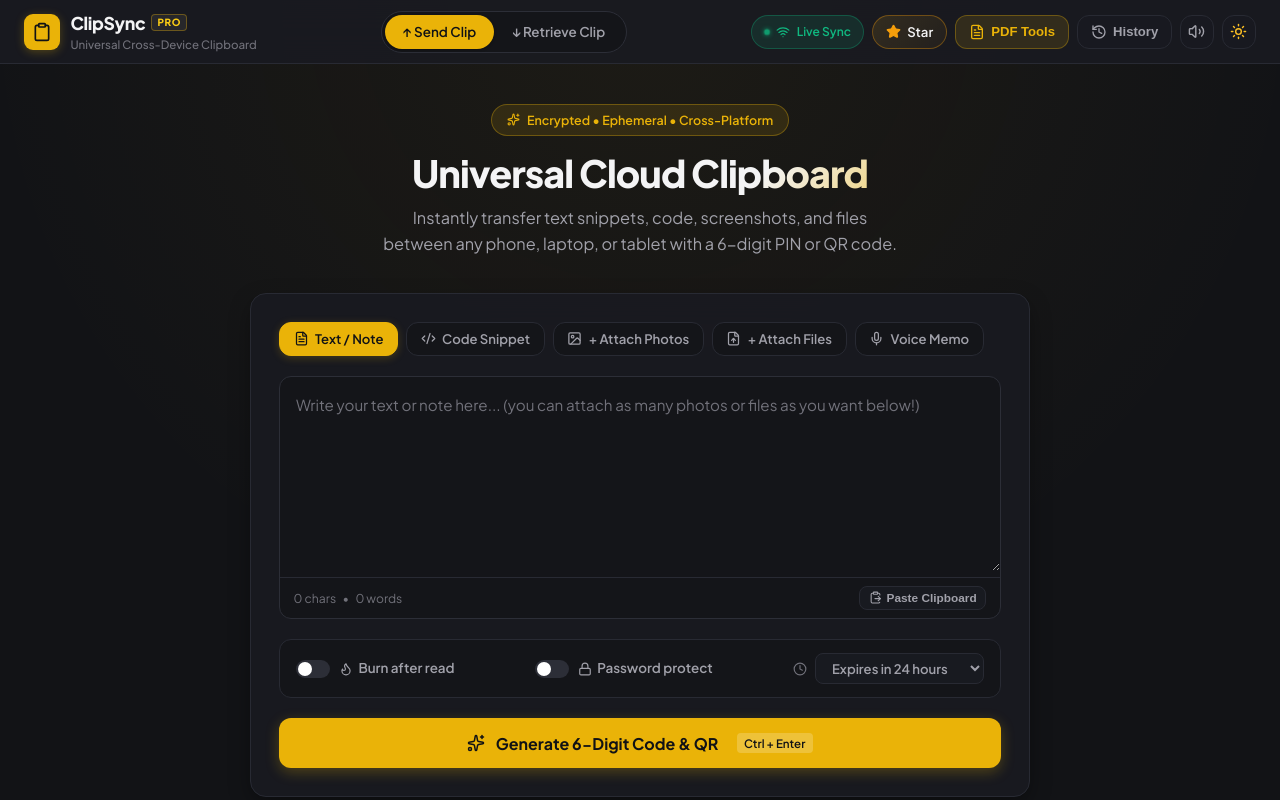
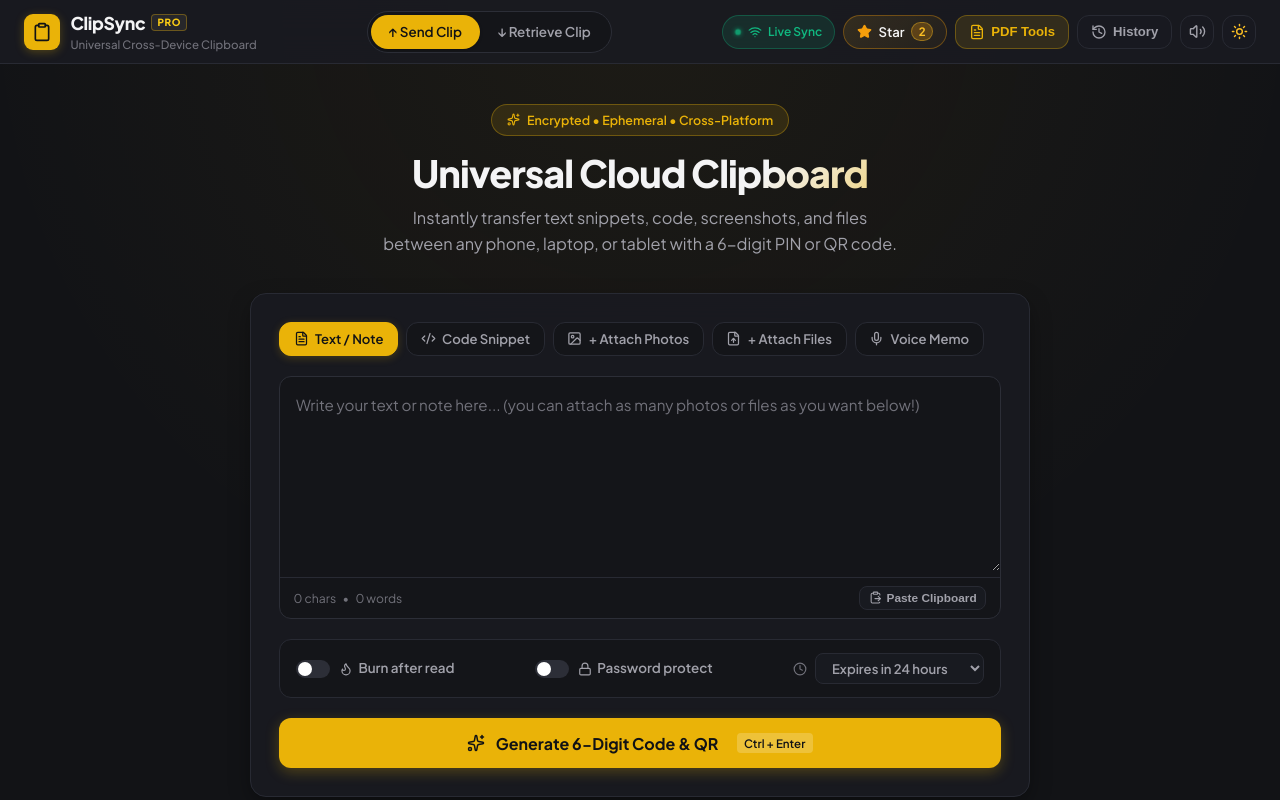
Before and after one commit to TanmayNileshShinde/clip-sync-pro, a React (Vite) app: page / in a window 1280 px wide. Shown: the top 800 px of the page. Built offline with nearby package versions, Linux system fonts and the light colour scheme; no server answers.

Commit message:
fix(ui): ensure star count badge is always visible with cache and baseline fallback

```diff
--- a/src/components/Navbar.tsx
+++ b/src/components/Navbar.tsx
@@ -35,7 +35,15 @@ export const Navbar: React.FC<NavbarProps> = ({
   activeTab,
   setActiveTab,
 }) => {
-  const [starCount, setStarCount] = useState<number | null>(null)
+  const [starCount, setStarCount] = useState<number>(() => {
+    try {
+      const cached = localStorage.getItem('clipsync_stars')
+      const parsed = cached ? Number.parseInt(cached, 10) : NaN
+      return !Number.isNaN(parsed) && parsed >= 2 ? parsed : 2
+    } catch {
+      return 2
+    }
+  })
 
   useEffect(() => {
     let isMounted = true
@@ -46,11 +54,17 @@ export const Navbar: React.FC<NavbarProps> = ({
       })
       .then((data) => {
         if (isMounted && typeof data?.stargazers_count === 'number') {
-          setStarCount(data.stargazers_count)
+          const freshCount = Math.max(data.stargazers_count, 2)
+          setStarCount(freshCount)
+          try {
+            localStorage.setItem('clipsync_stars', String(freshCount))
+          } catch {
+            // ignore storage errors
+          }
         }
       })
       .catch(() => {
-        // Silently fallback if rate-limited or offline
+        // Silently preserve cached/default count if rate-limited or offline
       })
     return () => {
       isMounted = false
@@ -116,9 +130,7 @@ export const Navbar: React.FC<NavbarProps> = ({
           >
             <Star size={15} className="star-icon" />
             <span className="action-label">Star</span>
-            {starCount !== null && (
-              <span className="star-count-badge">{starCount}</span>
-            )}
+            <span className="star-count-badge">{starCount}</span>
           </a>
 
           {/* PDF & Document Tools Button */}
```
